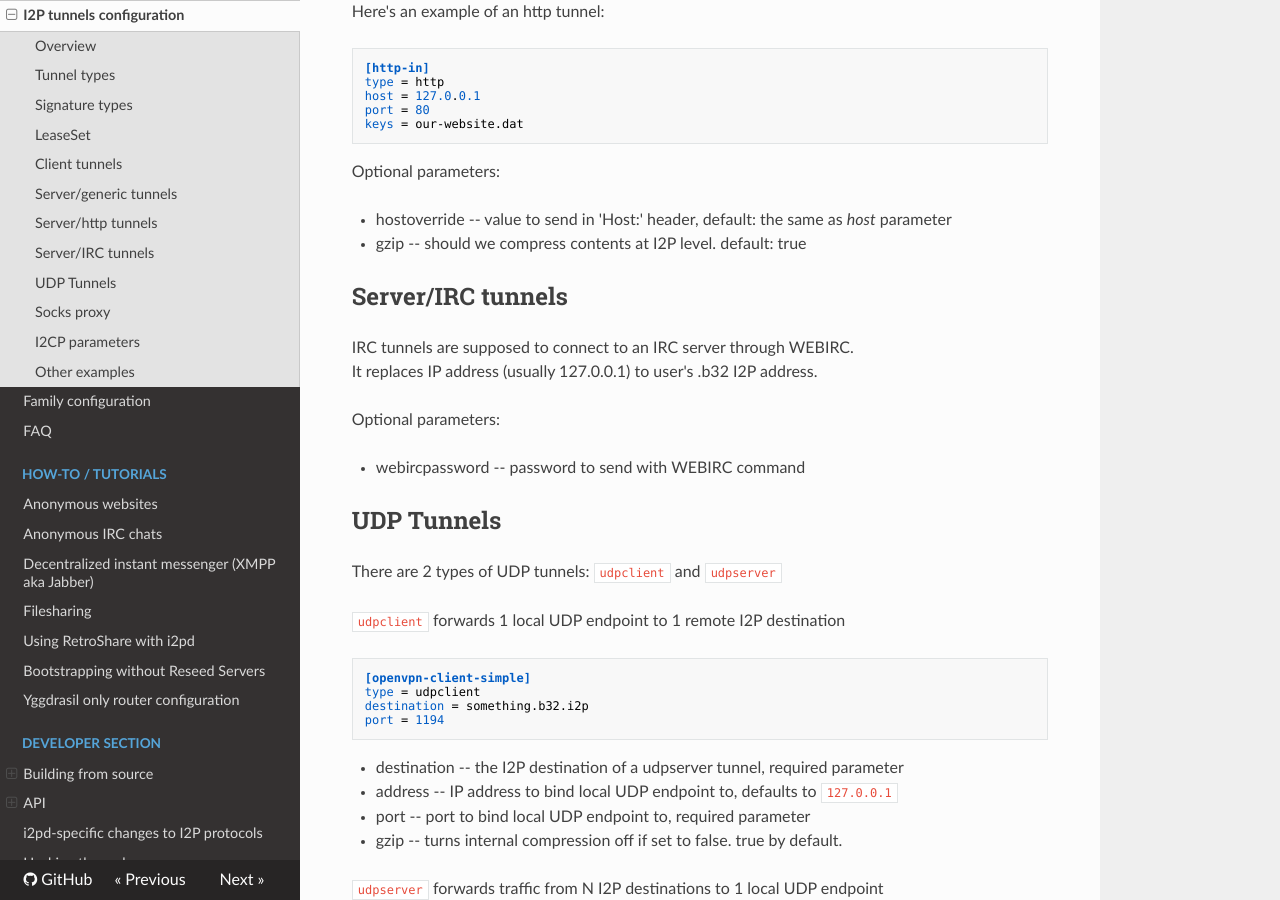
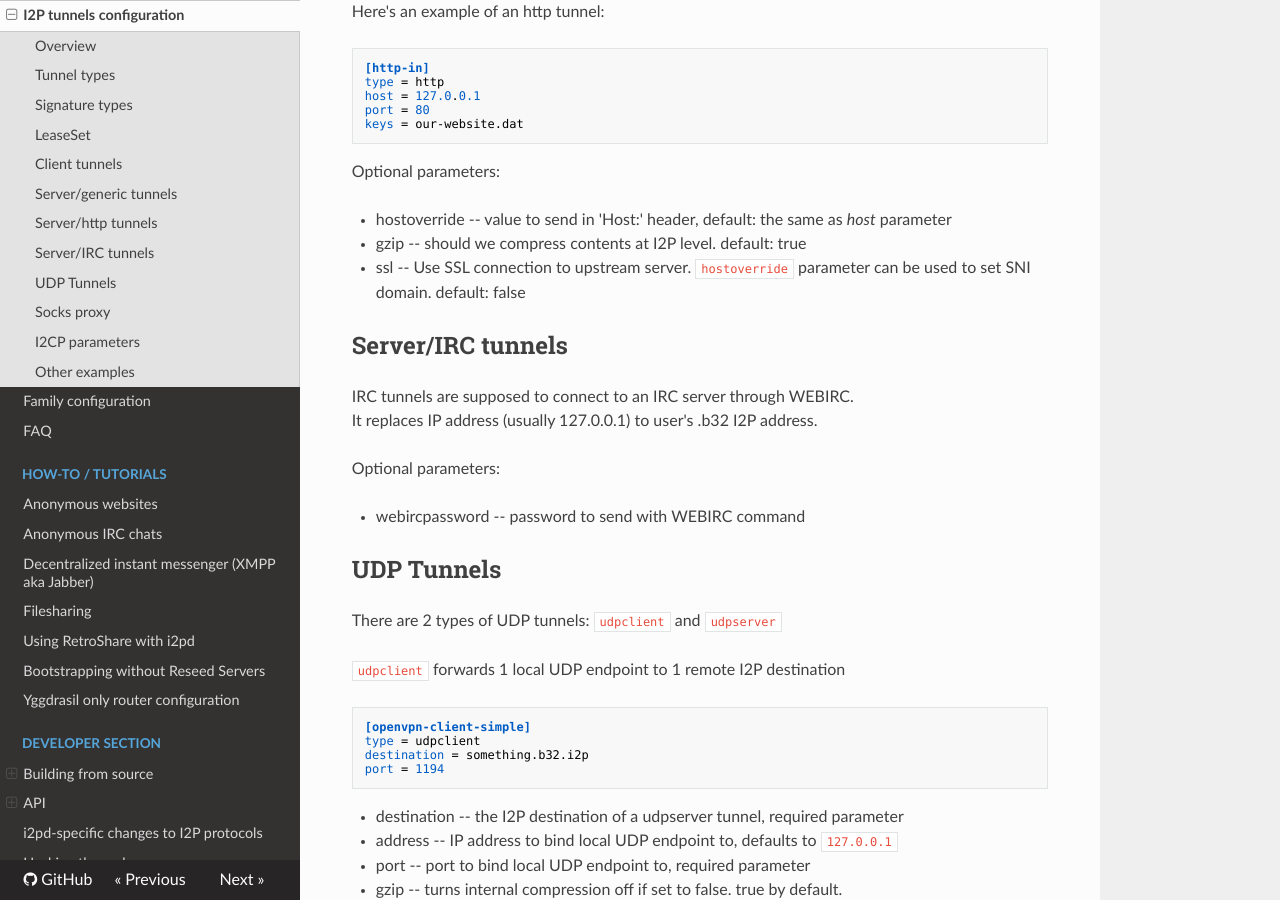
Before and after one commit to PurpleI2P/i2pd_docs_en, an MkDocs documentation site: the page built from docs/user-guide/tunnels.md, in a window 1280 px wide and 900 px high, scrolled down 3682 px. Built offline with MkDocs 1.6.1, drawn with Linux system fonts in a browser that asks for light colours; nearby versions of some CDN libraries; old or Windows-style settings are respelled for this version of MkDocs.

Commit message:
SSL option in server/http tunnels

```diff
--- a/docs/user-guide/tunnels.md
+++ b/docs/user-guide/tunnels.md
@@ -124,7 +124,7 @@ Optional parameters:
 * inport        -- what port at local destination server tunnel listens to. Same as *port* by default.
 * accesslist    -- list of comma-separated of b32 address (without .b32.i2p) allowed to connect. Everybody is allowed by default.
 * gzip          -- turns internal compression off if set to false. true by default.
-* signaturetype -- means signature type for new keys. 0 - DSA, 1- ECDSA-P256, 7 -EDDSA, 11 -RedDSA.  7 by default.
+* signaturetype -- means signature type for new keys. 0 - DSA, 1- ECDSA-P256, 7 -EDDSA, 11 -RedDSA. 7 by default.
 * cryptotype    -- crypto type for new keys. Experimental. Should be always 0.
 * enableuniquelocal -- if true, connection to local address will look like 127.x.x.x where x.x.x is first 3 bytes of incoming connection peer's ident hash. true by default.
 * address       -- IP address of an interface tunnel is connected to host from. Usually not used.
@@ -147,6 +147,7 @@ Optional parameters:
 
 * hostoverride -- value to send in 'Host:' header, default: the same as *host* parameter
 * gzip         -- should we compress contents at I2P level. default: true
+* ssl          -- Use SSL connection to upstream server. `hostoverride` parameter can be used to set SNI domain. default: false
 
 Server/IRC tunnels
 -------------------
```
